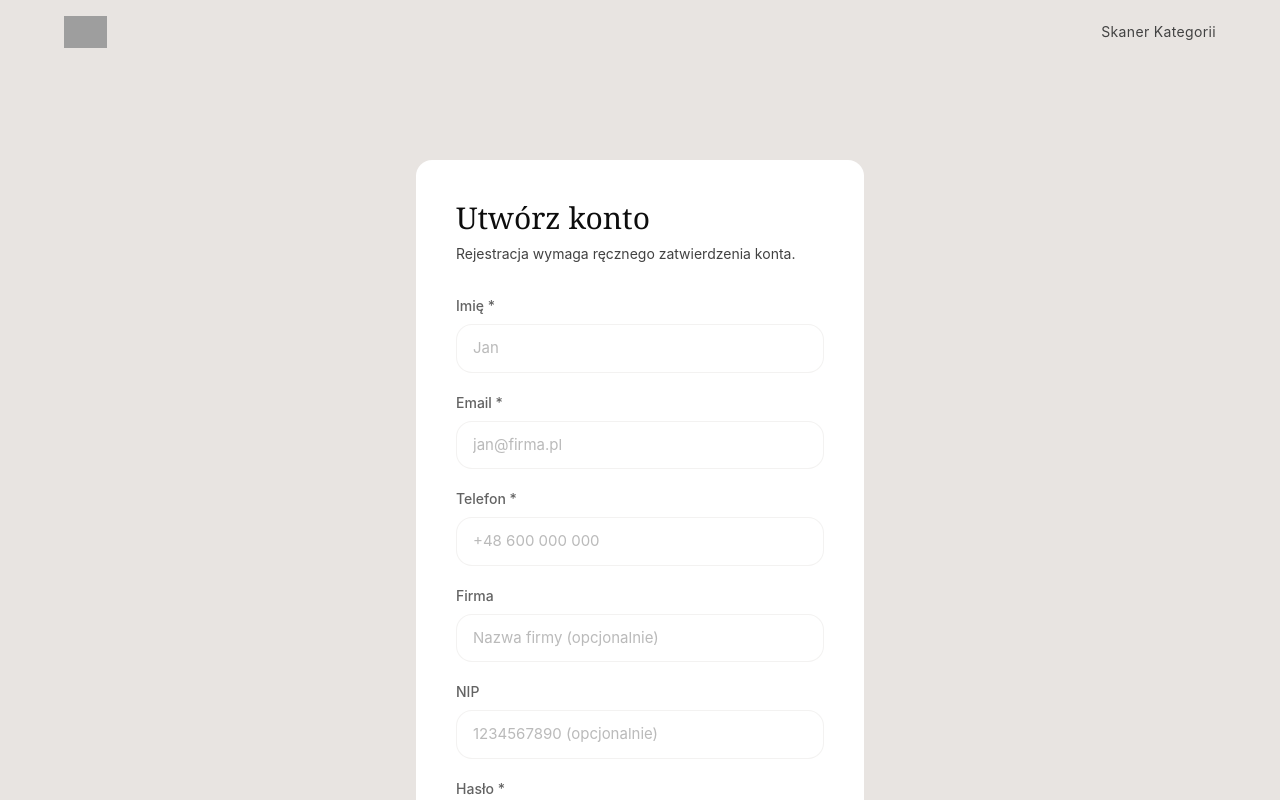
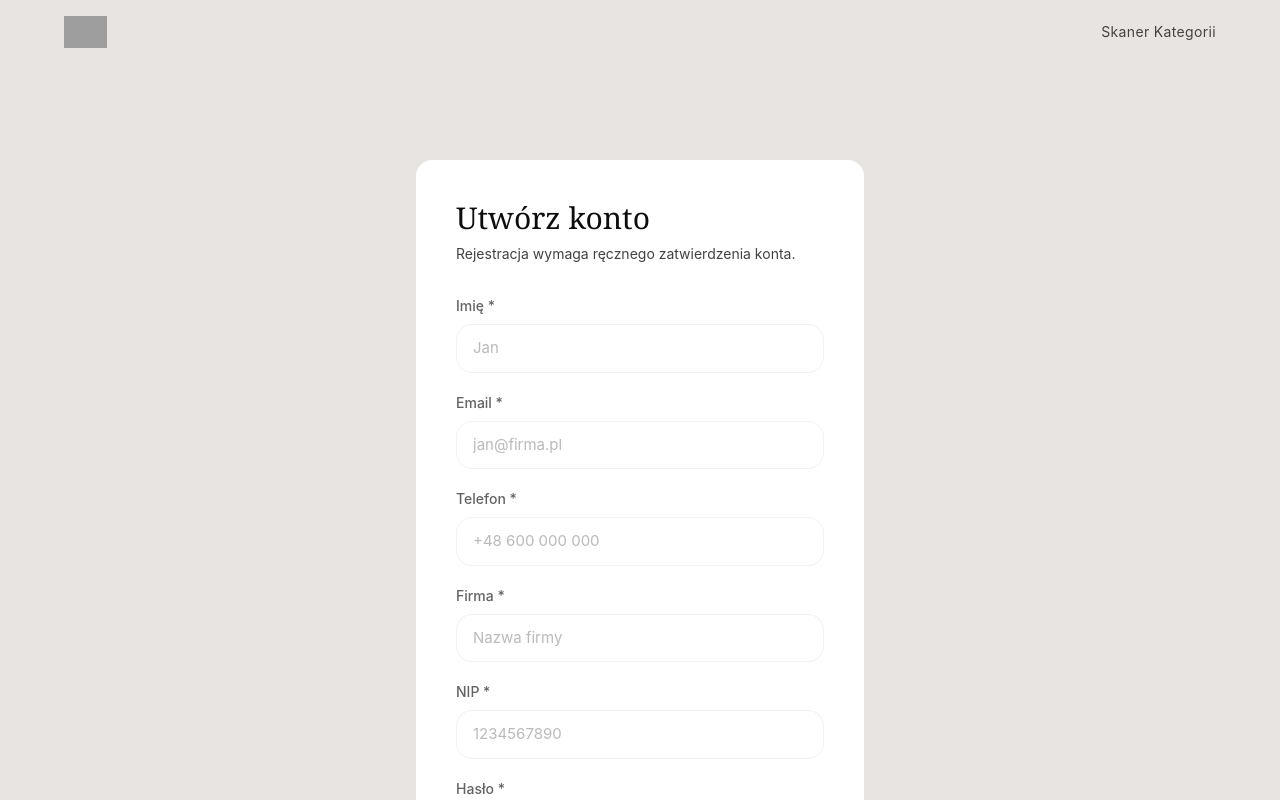
Before and after one commit to danielkotlinski-sys/danielkotlinski.pl, a Next.js app in the folder skaner/: page / in a window 1280 px wide. Both pictures are taken after a click on the button "Nie masz konta? Zarejestruj się". Shown: the top 800 px of the page. Built offline with nearby package versions, Linux system fonts and the light colour scheme; no server answers; grey boxes are pictures that could not be loaded.

Commit message:
fix: make company and NIP required in registration
https://claude.ai/code/session_01Lfn1gAS8bkU4yWcQ3t86Zz

```diff
--- a/skaner/app/api/auth/register/route.ts
+++ b/skaner/app/api/auth/register/route.ts
@@ -6,7 +6,7 @@ export async function POST(request: NextRequest) {
   try {
     const { email, password, firstName, phone, company, nip } = await request.json();
 
-    if (!email || !password || !firstName || !phone) {
+    if (!email || !password || !firstName || !phone || !company || !nip) {
       return Response.json({ error: 'Wypełnij wszystkie wymagane pola' }, { status: 400 });
     }
 
--- a/skaner/components/AuthGate.tsx
+++ b/skaner/components/AuthGate.tsx
@@ -222,23 +222,25 @@ export default function AuthGate({ onAuthenticated }: AuthGateProps) {
               />
             </div>
             <div>
-              <label className={labelStyles}>Firma</label>
+              <label className={labelStyles}>Firma *</label>
               <input
                 type="text"
                 value={regCompany}
                 onChange={(e) => setRegCompany(e.target.value)}
                 className={inputStyles}
-                placeholder="Nazwa firmy (opcjonalnie)"
+                placeholder="Nazwa firmy"
+                required
               />
             </div>
             <div>
-              <label className={labelStyles}>NIP</label>
+              <label className={labelStyles}>NIP *</label>
               <input
                 type="text"
                 value={regNip}
                 onChange={(e) => setRegNip(e.target.value)}
                 className={inputStyles}
-                placeholder="1234567890 (opcjonalnie)"
+                placeholder="1234567890"
+                required
               />
             </div>
             <div>
```
